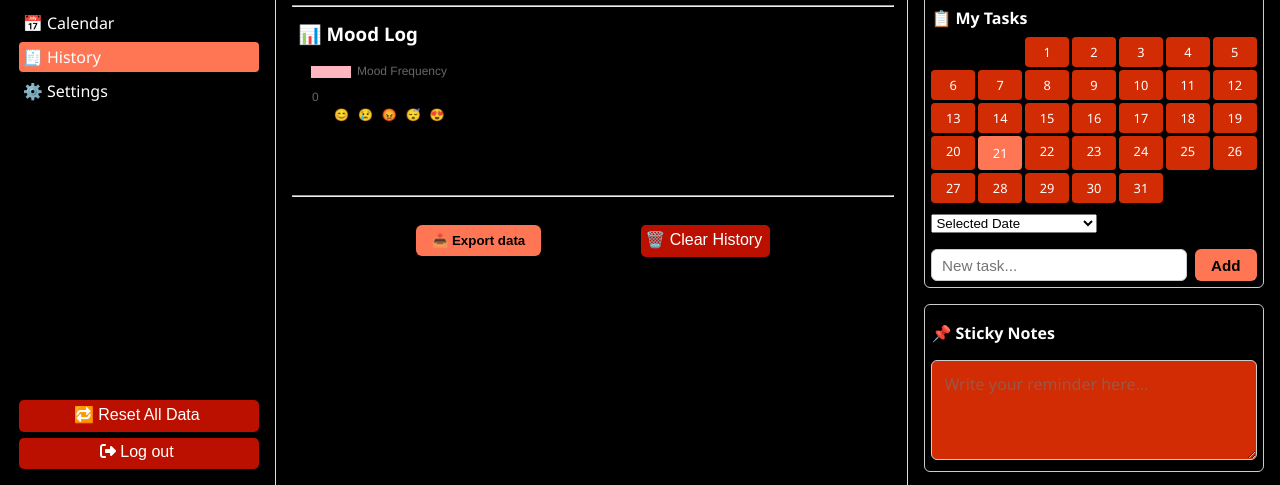
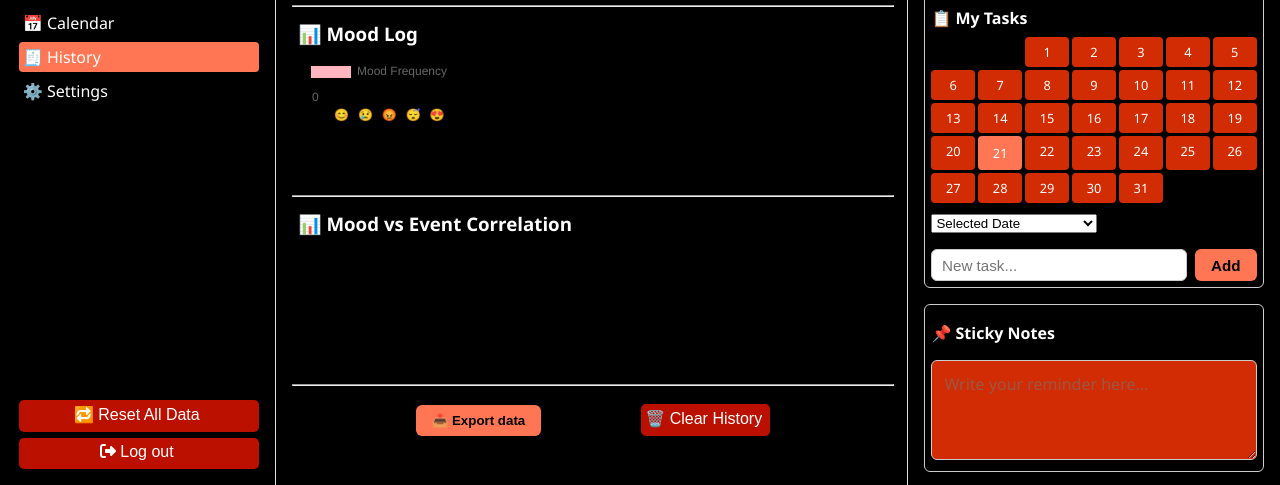
Before and after one commit to lavu-create/Clario, a plain HTML site: page FRONTEND/index.html in a window 1280 px wide. Both pictures are taken after a click on the item "🧾 History". Shown: the part 315-800 px from the top of the page. Drawn offline with nearby package versions, Linux system fonts and the light colour scheme; no server answers.

Commit message:
Modification of History and Setting section

```diff
--- a/FRONTEND/index.html
+++ b/FRONTEND/index.html
@@ -112,7 +112,7 @@
         <h2>📜 History</h2>
         <p>Here you can view past events and mood logs.</p>
         <hr>
-        <div>
+        <div class="history-scroll-wrapper">
           <div class="history">
             <h3 id="event-his" class="his-head">📅 Events</h3>
             <div class="chart">
@@ -124,6 +124,13 @@
             <h3 id="mood-his" class="his-head">📊 Mood Log</h3>
             <div class="chart">
               <canvas id="moodChart"></canvas>
+            </div>
+          </div>
+          <hr>
+          <div class="history">
+            <h3 id="mood-his" class="his-head">📊 Mood vs Event Correlation</h3>
+            <div class="chart">
+              <canvas id="moodEventChart"></canvas>
             </div>
           </div>
           <hr>
@@ -159,7 +166,7 @@
                 <option value="12">12-hour (AM/PM)</option>
               </select>
             </label>
-            <label>⏰ Event Reminder:
+            <label>⏰ Event Reminder before:
               <input type="number" value="4" class="reminder-input"/>
               <select id="eventReminder" class="sett-btn">
                 <option>min</option>
--- a/FRONTEND/script.js
+++ b/FRONTEND/script.js
@@ -299,15 +299,50 @@ document.addEventListener("DOMContentLoaded", () => {
     setTimeout(() => toast.classList.add("hidden"), 2000);
   }
 
+
+  //Setting section
+  //Clock
   function updateClock() {
     const clock = document.getElementById("liveClock");
+    const savedFormat = localStorage.getItem("timeFormat") || "24";
     setInterval(() => {
       const now = new Date();
-      const timeStr = now.toLocaleTimeString([], { hour: '2-digit', minute: '2-digit', second: '2-digit', hour12: false});
-      clock.textContent = timeStr;
+      let options = { hour: '2-digit', minute: '2-digit', second: '2-digit' };
+      if (savedFormat === "12") options.hour12 = true;
+      else options.hour12 = false;
+      clock.textContent = now.toLocaleTimeString([], options);
     }, 1000);
   }
   updateClock();
+  const timeFormatSelect = document.getElementById("timeFormat");
+  timeFormatSelect.value = localStorage.getItem("timeFormat") || "24";
+  timeFormatSelect.addEventListener("change", () => {
+    localStorage.setItem("timeFormat", timeFormatSelect.value);
+    location.reload();  // Reload to apply immediately
+  });
+  //Reminder
+  function checkEventReminders() {
+    const events = JSON.parse(localStorage.getItem("events") || "[]");
+    const reminderInput = document.querySelector(".reminder-input");
+    const reminderUnit = document.getElementById("eventReminder").value;
+    const reminderValue = parseInt(reminderInput.value) || 0;
+    if (reminderValue === 0) return;  // Skip if reminder time is 0
+    const now = new Date();
+    events.forEach(event => {
+      const eventTime = new Date(event.date);
+      const diffMs = eventTime - now;
+      let diffInUnit;
+      if (reminderUnit === "min") diffInUnit = diffMs / (60 * 1000);
+      else if (reminderUnit === "sec") diffInUnit = diffMs / 1000;
+      else if (reminderUnit === "hrs") diffInUnit = diffMs / (60 * 60 * 1000);
+      if (diffInUnit > 0 && diffInUnit <= reminderValue) {
+        showNotification(`⏰ Reminder: ${event.title} at ${event.date}`);
+      }
+    });
+  }
+  // Check every 60 seconds
+  setInterval(checkEventReminders, 60000);
+
 
   const taskList = document.getElementById("taskList");
   const taskInput = document.getElementById("newTaskInput");
@@ -646,28 +681,32 @@ document.addEventListener("DOMContentLoaded", () => {
   const calendarSection = document.getElementById("calendarSection");
   const historySection = document.getElementById("historySection");
   const settingsSection = document.getElementById("settingsSection");
-  // Default show calendar
-  calendarSection.style.display = "block";
-  historySection.style.display = "none";
-  settingsSection.style.display = "none";
+  function showSection(sectionName) {
+    calendarSection.style.display = "none";
+    historySection.style.display = "none";
+    settingsSection.style.display = "none";
+    if (sectionName === "calendar") calendarSection.style.display = "block";
+    if (sectionName === "history") historySection.style.display = "block";
+    if (sectionName === "settings") settingsSection.style.display = "block";
+    // Save selection
+    localStorage.setItem("selectedSection", sectionName);
+  }
+  // On page load
+  const savedSection = localStorage.getItem("selectedSection") || "calendar";
+  showSection(savedSection);
+  // Set active nav item on load
+  navItems.forEach(item => item.classList.remove("active"));
+  if (savedSection === "calendar") navItems[0].classList.add("active");
+  if (savedSection === "history") navItems[1].classList.add("active");
+  if (savedSection === "settings") navItems[2].classList.add("active");
+  // On click
   navItems.forEach((item, index) => {
     item.addEventListener("click", () => {
       navItems.forEach(el => el.classList.remove("active"));
       item.classList.add("active");
-      // Toggle views based on index
-      if (index === 0) {
-        calendarSection.style.display = "block";
-        historySection.style.display = "none";
-        settingsSection.style.display = "none";
-      } else if (index === 1) {
-        calendarSection.style.display = "none";
-        historySection.style.display = "block";
-        settingsSection.style.display = "none";
-      } else if (index === 2) {
-        calendarSection.style.display = "none";
-        historySection.style.display = "none";
-        settingsSection.style.display = "block";
-      }
+      if (index === 0) showSection("calendar");
+      if (index === 1) showSection("history");
+      if (index === 2) showSection("settings");
     });
   });
 
@@ -790,4 +829,5 @@ document.addEventListener("DOMContentLoaded", () => {
   if (typeof renderTaskChart === "function") renderTaskChart();
   if (typeof renderEventChart === "function") renderEventChart();
   if (typeof renderMoodChart === "function") renderMoodChart();
+  if (typeof renderMoodChart === "function") renderMoodEventChart();
 });
--- a/FRONTEND/style.css
+++ b/FRONTEND/style.css
@@ -99,6 +99,22 @@ section#historySection.hidden, section#settingsSection.hidden {
   gap: 100px;
 }
 /* ========== History ========== */
+#historySection {
+  overflow-y: scroll;
+  scrollbar-width: none;
+  -ms-overflow-style: none;
+}
+#historySection::-webkit-scrollbar {
+  display: none;
+}
+.history-scroll-wrapper {
+  overflow-y: auto;
+  gap: 10px;
+}
+.history-scroll-wrapper > div {
+  min-width: 300px; /* or your card/chart width */
+  flex-shrink: 0;
+}
 canvas {
   width: 100%;
   height: 100%;
@@ -110,7 +126,7 @@ canvas {
   padding: 0.4rem;
 }
 #export-his, #clearHistoryBtn {
-  margin-top: 20px;
+  margin-top: 10px;
 }
 
 
```
